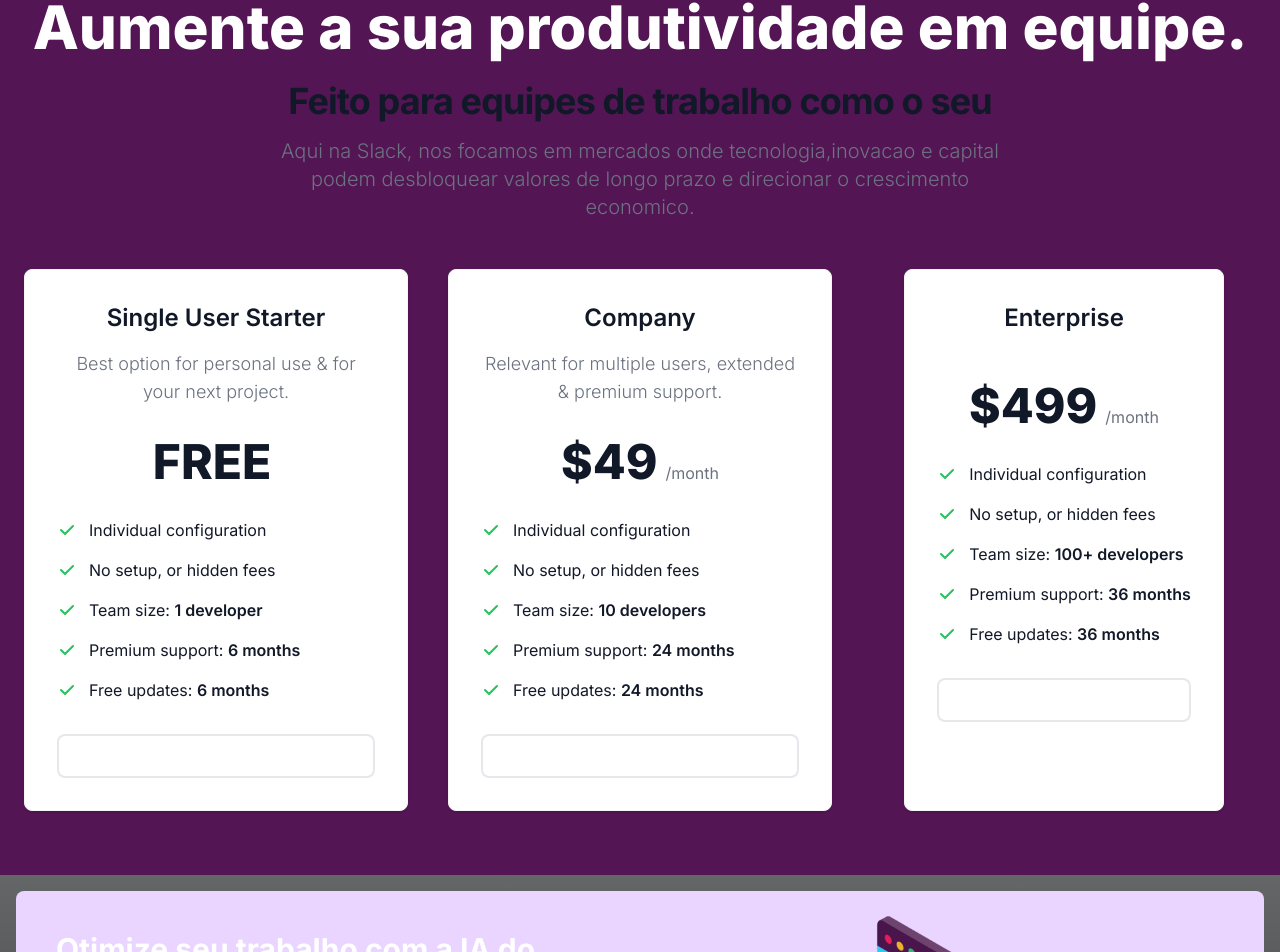
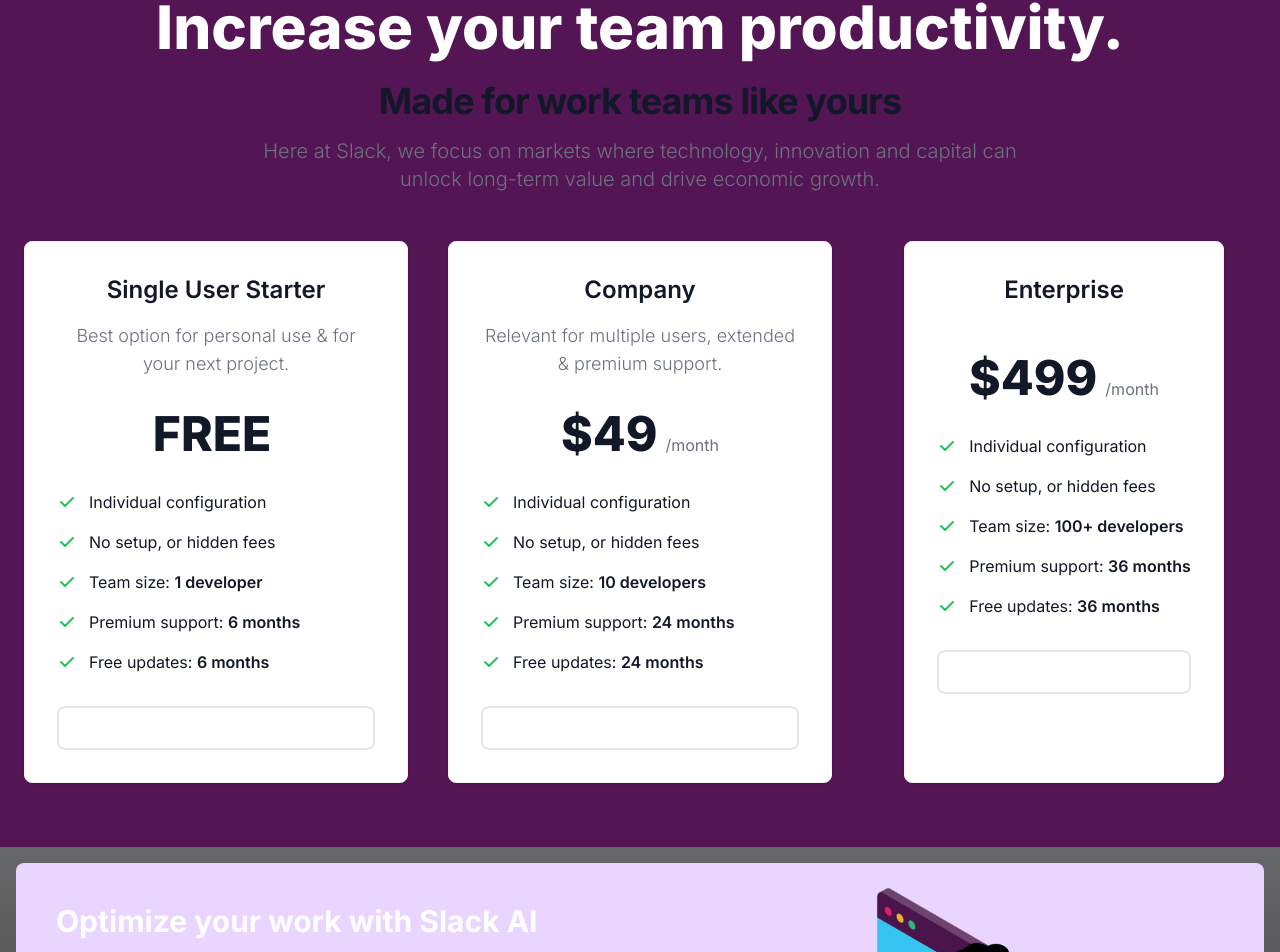
Before and after one commit to lindotex/landing_pae, a Next.js app: page /prices in a window 1280 px wide. Shown: the part 195-1147 px from the top of the page. Built offline with nearby package versions, Linux system fonts and the light colour scheme.

Commit message:
website complete

```diff
--- a/src/app/components/Feature.jsx
+++ b/src/app/components/Feature.jsx
@@ -1,7 +1,5 @@
 'use client'
 import React from 'react'
-import pt from '../../lang/pt.json'
-import en from '../../lang/en.json'
 import getLang from '@/controllers/language'
 
 const data = getLang()
--- a/src/app/prices/components/Perks.js
+++ b/src/app/prices/components/Perks.js
@@ -1,9 +1,12 @@
+'use client'
 import Image from 'next/image'
 import React from 'react'
 import img from '../../assets/perk_img.png'
-import pt from '../../../lang/pt.json'
+import getLang from '@/controllers/language'
 
-const perks = pt.prices.perks
+const data = getLang()
+
+const perks = data.prices.perks
 
 const Perks = () => {
   return (
--- a/src/lang/en.json
+++ b/src/lang/en.json
@@ -19,48 +19,52 @@
         "brands" : "Aproved by companies all over the world"
     },
     "Functionalities":{
-        "collaboration": {
-            "title":"Colaboration",
-            "channels": "Chanels",
-            "channelsText": "Organize your workforce",
-            "slackConnect":"Slack connect",
-            "SlackConnectText":"Work with external partners",
-            "messages":"Mesages",
-            "messagesText":"Talk with your team",
-            "circles":"circles",
-            "circlesText":"Assemble meeting with audio and video",
-            "videoClips":"Clips",
-            "videoClipsText":"Record and share updates"
+        "canais" : {
+            "preTitle":"Channels",
+            "title":"Find a new way to work",
+            "text":"Gather the people together and the right information on channels. Share ideas, take decisions and advance objectively in a common place.",
+            "tryBtn":"Free trial",
+            "salesBtn":"Talk with our sales team"
         },
-        "automation":{
-            "title":"automation",
-            "workflowCreator":"Work Flow Creator",
-            "workflowCreatorText":"Automatize your daily tasks",
-            "integrationApp":"Apps and integration",
-            "integrationAppText":"Bring your tools to slack"
-        },
-        "knowledge":{
-            "title":"Knowledge",
-            "search":"Research",
-            "searchText":"Search shared knowledge",
-            "canvas":"Canvas",
-            "canvasText":"Create advanced and flexible documents",
-            "filesSharing":"Sharing files",
-            "filesSharingText": "Bring your files to the work flow"
-        },
-        "enterprisePlatform":{
-            "title":"Enterprise platform",
-            "ia":"AI of Slack",
-            "iaText":"Simple and intuitive AI, where your are already working at",
-            "security":"Security",
-            "securityText":"Protect your data and ensure conformity",
-            "enterpriseKeyManagement":"Enterprise Key Management",
-            "enterpriseKeyManagementText": "Monitor and revoke access",
-            "atlas":"Atlas Slack",
-            "atlasText":"Descubra os mapas de perfis e organizacao"
+        "conjunto" : {
+            "title":"Work together with dedicated spaces",
+            "text":"Channels are flexible spaces for all the people, tools, and files you need to work, regardless of your work type.",
+            "list":{
+                "0":{
+                    "title":"Public channels",
+                    "text":"They are open for everyone in the company to join or search. Increase transparency and allow everyone to benefit from the context of your conversations."
+                },
+                "1":{
+                    "title":"Private channels",
+                    "text":"For confidential conversations, use private channels. Only guests can view the channel or find its content in search."
+                },
+                "2":{
+                    "title":"Slack Connect",
+                    "text":"Bring people from external organizations into secure Slack channels. Streamline communication and work with clients, suppliers, agencies and more."
+                }
+            }
         }
     },
     "Solutions":{
+        "engneeringComponent" : {
+            "preTitle":"Engneering",
+            "title":"Engineering work is faster on Slack",
+            "text":"Ship better code in less time by bringing together tools, teammates, and code changes in Slack.",
+            "salesBtn":"Talk with our sales team",
+            "freeTestBtn":"Free trial"
+        },
+        "solving" : {
+            "preTitle":"SOLVE PROBLEMS FASTER",
+            "title":"Maximize uptime with fast response",
+            "list":[
+                "Send real-time alerts across channels automatically",
+                "Run parallel investigations to find answers quickly",
+                "Create a source of truth for quick and easy analysis"
+            ],
+            "quote":"“We've reduced the average resolution time to less than five minutes. A phenomenal success in a short period.”",
+            "ceo":"Paul Whyte, ",
+            "signature":"former director of Engineering of Systems"
+        }
     },
     "Company":{
         "productivityComponent" : {
@@ -85,10 +89,121 @@
         }
     },
     "Resources":{
+        "titleComponent" : {
+            "resourcesComponentTitle":"Resources Library",
+            "resourcesComponentSubtitle":"Look for features tailored to your team, your needs, and all the ways you can make the most of Slack.",
+            "lightBulbCard": {
+                "title":"Access the Help Center",
+                "paragraph": "Tutorials, tips, and videos on how to connect, stay organized, and get everything you need done on Slack."
+            },
+            "typeMachineCard": {
+                "title":"Read the slack blog",
+                "paragraph":"Articles about collaboration, transformation, and more, written by industry experts, Slack leaders, and the Slack team."
+            },
+            "lockbox": {
+                "title":"Discover the App Directory",
+                "paragraph":"Choose from over 2,000 ready-made integrations and bring your favorite tools straight to Slack."
+            }
+        },
+        "guideComponent" : {
+            "preTitle":"Guide",
+            "title":"Move your next project to a channel",
+            "text":"Bring the right people together across channels to share ideas, make decisions, and move forward with a common goal and place.",
+            "textSubtitle":"Read more",
+            "articles":{
+                "0":{
+                    "preTitle":"Guide",
+                    "title":"Start using Slack Connect",
+                    "text":"Speed ​​up communication and work more securely with external partners, suppliers and people outside the company."
+                },
+                "1":{
+                    "preTitle":"Guide",
+                    "title":"6 models from the workflow creator for software engineers",
+                    "text":"Save time on repetitive tasks and focus on what really matters with these downloadable workflow templates for Slack."
+                }
+            }
+        }
     },
     "prices":{
-    },
-    "featureSection":{
+        "perks" : {
+            "title": "Optimize your work with Slack AI",
+            "text":"Contact a Slack sales representative or join the waitlist to see how Slack AI can empower everyone in your organization.",
+            "list":[
+                "Get quick answers to your questions with AI-powered search",
+                "Summarize conversations with just one click",
+                "Don't worry: Your data stays safe with Slack's AI"
+            ],
+            "button":"Access",
+            "subtitle":"Now available as an add-on to English business plans. ",
+            "subtitleSpan":"We will contact you when other plans and languages ​​become available."
+        },
+        "PricesCard" : {
+            "title":"Increase your team productivity.",
+            "subtitle":"Made for work teams like yours",
+            "spanTitle":"Here at Slack, we focus on markets where technology, innovation and capital can unlock long-term value and drive economic growth.",
+            "cards":{
+                "btn":"Comece agora",
+                "0":{
+                    "h3":"Single User Starter",
+                    "p":"Best option for personal use & for your next project.",
+                    "price":"FREE",
+                    "perkList1":"Individual configuration",
+                    "perkList2":"No setup, or hidden fees",
+                    "perkList3":{
+                        "title":"Team size: ",
+                        "text":"1 developer"
+                    },
+                    "perkList4":{
+                        "title":"Premium support: ",
+                        "text":"6 months"
+                    },
+                    "perkList5":{
+                        "title":"Free updates: ",
+                        "text":"6 months"
+                    }
+                },
+                "1":{
+                    "h3":"Company",
+                    "p":"Relevant for multiple users, extended & premium support.",
+                    "price":"$49",
+                    "priceSpan":"/month",
+                    "perkList1":"Individual configuration",
+                    "perkList2":"No setup, or hidden fees",
+                    "perkList3":{
+                        "title":"Team size: ",
+                        "text":"10 developers"
+                    },
+                    "perkList4":{
+                        "title":"Premium support: ",
+                        "text":"24 months"
+                    },
+                    "perkList5":{
+                        "title":"Free updates: ",
+                        "text":"24 months"
+                    }
+                },
+                "2":{
+                    "h3":"Enterprise",
+                    "p":"Best for large scale uses and extended redistribution rights.",
+                    "price":"$499",
+                    "priceSpan":"/month",
+                    "perkList1":"Individual configuration",
+                    "perkList2":"No setup, or hidden fees",
+                    "perkList3":{
+                        "title":"Team size: ",
+                        "text":"100+ developers"
+                    },
+                    "perkList4":{
+                        "title":"Premium support: ",
+                        "text":"36 months"
+                    },
+                    "perkList5":{
+                        "title":"Free updates: ",
+                        "text":"36 months"
+                    }
+                }
+            }
+        }
     },
     "footerSection":{
         "products":{
--- a/src/lang/pt.json
+++ b/src/lang/pt.json
@@ -142,63 +142,64 @@
             "subtitle":"Feito para equipes de trabalho como o seu",
             "spanTitle":"Aqui na Slack, nos focamos em mercados onde tecnologia,inovacao e capital podem desbloquear valores de longo prazo e direcionar o crescimento economico.",
             "cards":{
+                "btn":"Comece agora",
                 "0":{
-                    "h3":"Single User Starter",
-                    "p":"Best option for personal use & for your next project.",
-                    "price":"FREE",
-                    "perkList1":"Individual configuration",
-                    "perkList2":"No setup, or hidden fees",
+                    "h3":"Usuario unico",
+                    "p":"Melhor para uso pessoal e para seu proprio projeto.",
+                    "price":"GRATIS",
+                    "perkList1":"Configuracao individual",
+                    "perkList2":"Sem configuracao ou taxas ocultas",
                     "perkList3":{
-                        "title":"Team size: ",
-                        "text":"1 developer"
+                        "title":"Tamanho da equipe: ",
+                        "text":"1 desenvolvedor"
                     },
                     "perkList4":{
-                        "title":"Premium support: ",
-                        "text":"6 months"
+                        "title":"Suporte premium: ",
+                        "text":"6 mes"
                     },
                     "perkList5":{
-                        "title":"Free updates: ",
-                        "text":"6 months"
+                        "title":"Updates gratis: ",
+                        "text":"6 mes"
                     }
                 },
                 "1":{
-                    "h3":"Company",
-                    "p":"Relevant for multiple users, extended & premium support.",
+                    "h3":"Compania",
+                    "p":"Relevante para multiplos usuarios, suporte premium extendido.",
                     "price":"$49",
-                    "priceSpan":"/month",
-                    "perkList1":"Individual configuration",
-                    "perkList2":"No setup, or hidden fees",
+                    "priceSpan":"/mes",
+                    "perkList1":"Configuracao individual",
+                    "perkList2":"Sem configuracao ou taxas ocultas",
                     "perkList3":{
-                        "title":"Team size: ",
-                        "text":"10 developers"
+                        "title":"Tamanho da equipe: ",
+                        "text":"10 desenvolvedores"
                     },
                     "perkList4":{
-                        "title":"Premium support: ",
-                        "text":"24 months"
+                        "title":"Suporte premium: ",
+                        "text":"24 mes"
                     },
                     "perkList5":{
-                        "title":"Free updates: ",
-                        "text":"24 months"
+                        "title":"Updates gratis: ",
+                        "text":"24 mes"
                     }
                 },
                 "2":{
-                    "h3":"Enterprise",
-                    "p":"Best for large scale uses and extended redistribution rights.",
+                    "h3":"Empresarial",
+                    "p":"Melhor para usos de larga escala e direitos de redistribuicao.",
                     "price":"$499",
-                    "priceSpan":"/month",
-                    "perkList1":"Individual configuration",
-                    "perkList2":"No setup, or hidden fees",
+                    "priceSpan":"/mes",
+                    "perkList1":"Configuracoes individuais",
+                    "perkList2":"Sem setup ou taxas ocultas",
                     "perkList3":{
-                        "title":"Team size: ",
-                        "text":"100+ developers"
+                        "title":"Tamanho da equipe: ",
+                        "text":"100+ desenvolvedores"
                     },
                     "perkList4":{
-                        "title":"Premium support: ",
-                        "text":"36 months"
+                        "title":"Suporte premium: ",
+                        "text":"36 mes"
                     },
                     "perkList5":{
-                        "title":"Free updates: ",
-                        "text":"36 months"
+                        "title":"Updates gratis: ",
+                        "text":"36 mes"
                     }
                 }
             }
```
Also changed, not shown: src/app/functionalities/components/Canais.jsx (+5 -2 lines), src/app/functionalities/components/Conjunto.jsx (+5 -2 lines), src/app/prices/components/PricesCards.js (+8 -5 lines), src/app/resources/components/Guia.js (+5 -2 lines), src/app/resources/components/Title.js (+5 -2 lines), src/app/solutions/components/Engneering.jsx (+5 -2 lines), src/app/solutions/components/Solving.jsx (+5 -2 lines), src/controllers/allowCookies.js (added), 1 other file (tests, documents, lock files or other folders).
